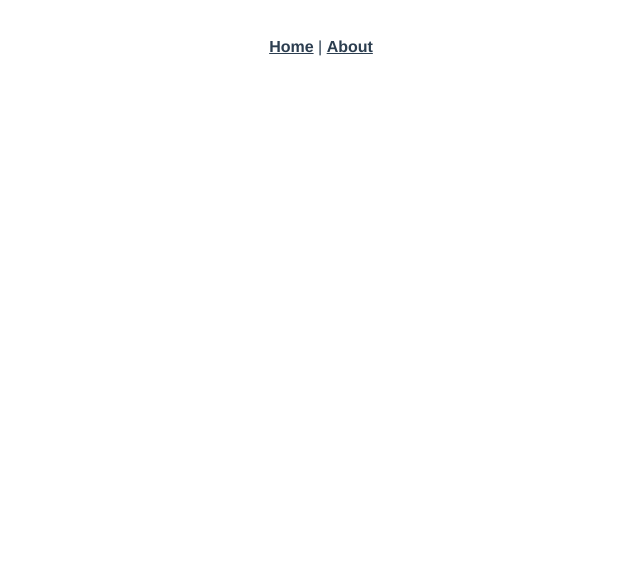
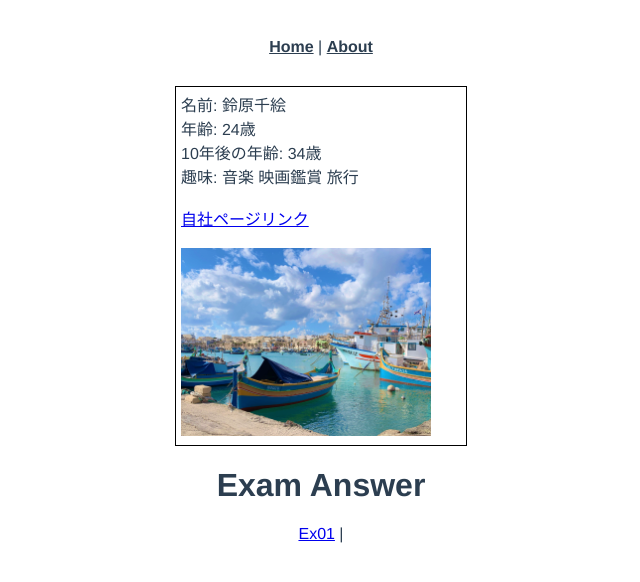
Before and after one commit to suzu1997/ex-vue-beginner, a Vue app: page /ex01 in a window 1280 px wide. Shown: the top 582 px of the page, without its empty margins (319-959 px from the left). Built offline with nearby package versions, Linux system fonts and the light colour scheme.

Commit message:
自分の情報を表示するアプリケーションを作成

```diff
--- a/src/App.vue
+++ b/src/App.vue
@@ -5,6 +5,8 @@
       <router-link to="/about">About</router-link>
     </div>
     <router-view />
+    <h1>Exam Answer</h1>
+    <router-link to="/ex01">Ex01</router-link> |
   </div>
 </template>
 
--- /dev/null
+++ b/src/views/Ex01.vue
@@ -0,0 +1,42 @@
+<template>
+  <div class="container">
+    <div>名前: {{ name }}</div>
+    <div>年齢: {{ age }}歳</div>
+    <div>10年後の年齢: {{ plus10Year }}歳</div>
+    <div>
+      趣味:
+      <span v-for="hobby of hobbies" v-bind:key="hobby">{{ hobby }} </span>
+    </div>
+    <br />
+    <div><a v-bind:href="pageLink">自社ページリンク</a></div>
+    <br />
+    <img v-bind:src="imgSrc" width="250px" />
+  </div>
+</template>
+
+<script lang="ts">
+import { Component, Vue } from 'vue-property-decorator';
+
+@Component
+export default class Ex01Component extends Vue {
+  private name = '鈴原千絵';
+  private age = 24;
+  private hobbies = ['音楽', '映画鑑賞', '旅行'];
+  private pageLink = 'https://www.rakus-partners.co.jp/';
+  private imgSrc = 'img/IMG_2237.JPG';
+
+  get plus10Year(): number {
+    return this.age + 10;
+  }
+}
+</script>
+
+<style scoped>
+.container {
+  border: 1px solid black;
+  width: 280px;
+  margin: 0 auto;
+  text-align: left;
+  padding: 5px;
+}
+</style>
```
Also changed, not shown: src/router/index.ts (+13 -9 lines), .eslintrc.js, public/img/IMG_2237.JPG (added).
